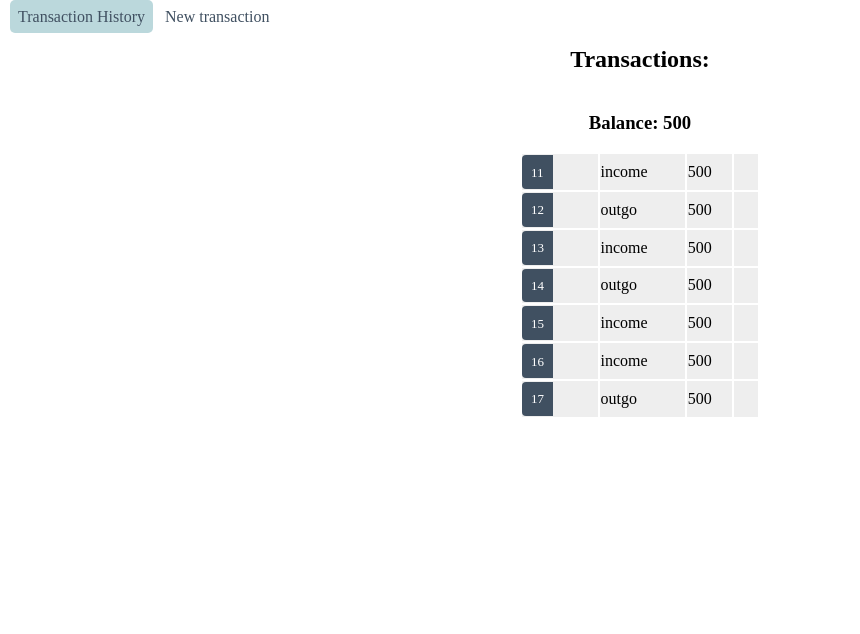
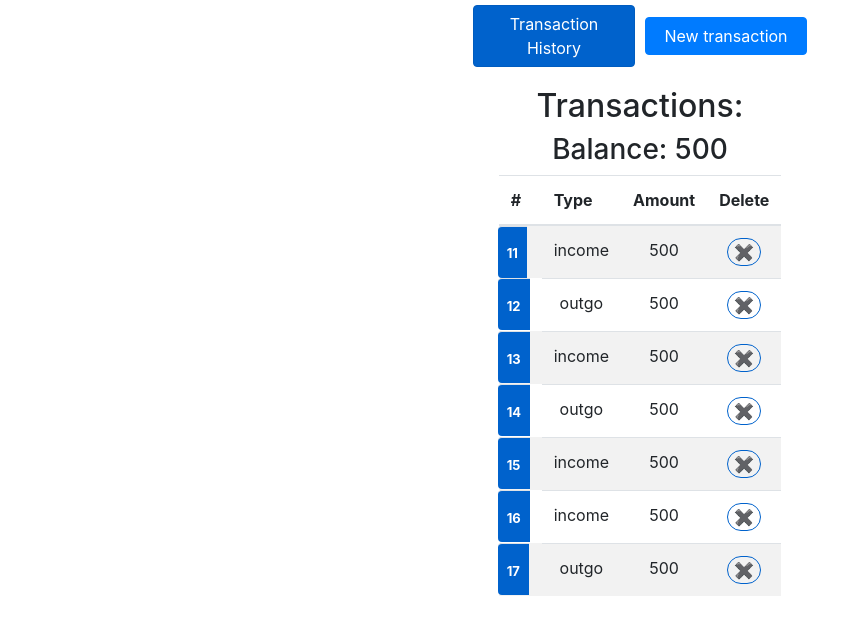
Before and after one commit to EuphoriaDesu/MyApp, an Angular app: page /history in a window 1280 px wide. Shown: the top 634 px of the page, without its empty margins (0-860 px from the left). Built offline with nearby package versions, Linux system fonts and the light colour scheme.

Commit message:
feat: add bootstrap styles

```diff
--- a/src/app/app.component.css
+++ b/src/app/app.component.css
@@ -1,16 +1,10 @@
-a {
-  text-decoration: none;
-  color: #405061;
-  margin: 2px;
-  padding: 8px;
-  border-radius: 5px;
+nav {
+  text-align: center;
+  margin-bottom: 20px;
+  margin-top: 5px;
 }
 
-a:hover {
-  background: #BBD8DC;
-  transition: all 0.5s;
+nav button {
+  margin: 0 5px;
+  width: 162px;
 }
-
-.active {
-  background: #BBD8DC;
-}
--- a/src/app/app.component.html
+++ b/src/app/app.component.html
@@ -1,6 +1,6 @@
 <nav>
-	<a routerLinkActive="active" routerLink="/history">Transaction History</a>
-	<a routerLinkActive="active" routerLink="/transaction-create">New transaction</a>
+	<button type="button" class="btn btn-primary" routerLinkActive="active" routerLink="/history">Transaction History</button>
+	<button type="button" class="btn btn-primary" routerLinkActive="active" routerLink="/transaction-create">New transaction</button>
 </nav>
 
 <router-outlet></router-outlet>
--- a/src/app/transaction-create/transaction-create.component.css
+++ b/src/app/transaction-create/transaction-create.component.css
@@ -4,3 +4,25 @@
   flex-direction: column;
   align-items: center;
 }
+
+.form-create {
+  border: 3px solid #0062cc;
+  padding: 20px;
+}
+
+.form-create label {
+  text-decoration: underline #0062cc;
+}
+
+.form-check {
+  display: inline-block;
+  margin-left: 20px;
+}
+
+.form-btn-container button {
+  display: inline-block;
+}
+
+.form-btn-container {
+  text-align: right;
+}
--- a/src/app/transaction-create/transaction-create.component.html
+++ b/src/app/transaction-create/transaction-create.component.html
@@ -1,10 +1,21 @@
 <div id="transaction-create" class="container">
 	<h2>New transaction:</h2>
 	<h3>Balance: {{ balance }}</h3>
-	<form (ngSubmit)="onSubmit()" novalidate>
-		<label><input type="radio" name="type" value="income" [(ngModel)]="transaction.type">Income</label>
-		<label><input type="radio" name="type" value="outgo" [(ngModel)]="transaction.type">Outgo</label>
-		<input type="text" name="amount" placeholder="amount" (keypress)="numberOnly($event)" [(ngModel)]="amountStr">
-		<button [disabled]="!isActive()">Add</button>
+	<form class="form-create" (ngSubmit)="onSubmit()" novalidate>
+		<div class="form-group">
+			<label for="amount">Amount</label>
+			<input id="amount" type="text" name="amount" class="form-control" (keypress)="numberOnly($event)" [(ngModel)]="amountStr">
+		</div>
+		<div class="form-group form-check">
+			<input id="income" class="form-check-input" type="radio" name="type" value="income" [(ngModel)]="transaction.type">
+			<label for="income" class="form-check-label">Income</label>
+		</div>
+		<div class="form-group form-check">
+			<input id="outgo" class="form-check-input" type="radio" name="type" value="outgo" [(ngModel)]="transaction.type">
+			<label for="outgo" class="form-check-label">Outgo</label>
+		</div>
+		<div class="form-btn-container">
+			<button class="btn btn-primary" [disabled]="!isActive()">Add</button>
+		</div>
 	</form>
 </div>
--- a/src/app/transaction-history/transaction-history.component.css
+++ b/src/app/transaction-history/transaction-history.component.css
@@ -1,44 +1,14 @@
-.transactions {
-  margin: 0 0 2em 0;
-  list-style-type: none;
-  padding: 0;
-  width: 15em;
-}
-
-.transactions tr {
-  cursor: pointer;
-  position: relative;
-  left: 0;
-  background-color: #EEE;
-  margin: .5em;
-  padding: .3em 0;
-  height: 1.6em;
-  border-radius: 4px;
-}
-
-.transactions tr:hover {
-  color: #607D8B;
-  background-color: #DDD;
-  left: .1em;
-}
-
-.transactions tr.selected {
-  color: #607D8B;
-  background-color: #DDD;
-  left: .1em;
-}
-
-.transactions .badge {
+.badge {
   display: inline-block;
   font-size: small;
   color: white;
   padding: 0.8em 0.7em 0 0.7em;
-  background-color: #405061;
-  line-height: 1em;
+  background-color: #0062cc;
+  line-height: 2.5em;
   position: relative;
   left: -1px;
   top: 0;
-  height: 1.8em;
+  height: 4em;
   margin-right: .8em;
   border-radius: 4px 0 0 4px;
 }
@@ -54,16 +24,17 @@
   align-items: center;
 }
 
-.btn-delete {
-  border: none;
-  background: inherit;
+td {
+  text-align: center;
 }
 
-.delete-transaction::after {
-  content: '\2715';
-  cursor: pointer;
-  position: absolute;
-  color: red;
-  right: 8px;
-  top: 8px;
+.btn-delete {
+  border: 1px solid #0062cc;
+  background: inherit;
+  color: #0062cc;
+  border-radius: 15px;
 }
+
+.btn-delete:focus {
+  outline: none;
+}
--- a/src/app/transaction-history/transaction-history.component.html
+++ b/src/app/transaction-history/transaction-history.component.html
@@ -2,13 +2,23 @@
   <div class="transaction-history">
     <h2>Transactions:</h2>
     <h3>Balance: {{ balance }}</h3>
-    <table class="transactions">
+    <table class="table table-striped">
+      <thead>
+      <tr>
+        <th scope="col">#</th>
+        <th scope="col">Type</th>
+        <th scope="col">Amount</th>
+        <th scope="col">Delete</th>
+      </tr>
+      </thead>
+      <tbody>
       <tr *ngFor="let transaction of transactions" [class.selected]="isSelected(transaction)" (click)="onSelect(transaction)">
-        <td><span class="badge">{{ transaction.id }}</span></td>
+        <th scope="row" class="badge">{{ transaction.id }}</th>
         <td>{{ transaction.type }}</td>
         <td>{{ transaction.amount }}</td>
-        <td (click)="deleteTransaction(transaction)" ><button class="btn-delete"></button></td>
+        <td (click)="deleteTransaction(transaction)" ><button class="btn-delete">&#10006;</button></td>
       </tr>
+      </tbody>
     </table>
     <div *ngIf="selectedTransaction">
       <h2>Number of transaction:{{ selectedTransaction.id }}</h2>
--- a/src/index.html
+++ b/src/index.html
@@ -6,6 +6,7 @@
   <base href="/">
 
   <meta name="viewport" content="width=device-width, initial-scale=1">
+  <link rel="stylesheet" href="https://stackpath.bootstrapcdn.com/bootstrap/4.3.1/css/bootstrap.min.css" integrity="sha384-ggOyR0iXCbMQv3Xipma34MD+dH/1fQ784/j6cY/iJTQUOhcWr7x9JvoRxT2MZw1T" crossorigin="anonymous">
   <link rel="icon" type="image/x-icon" href="favicon.ico">
 </head>
 <body>
```
